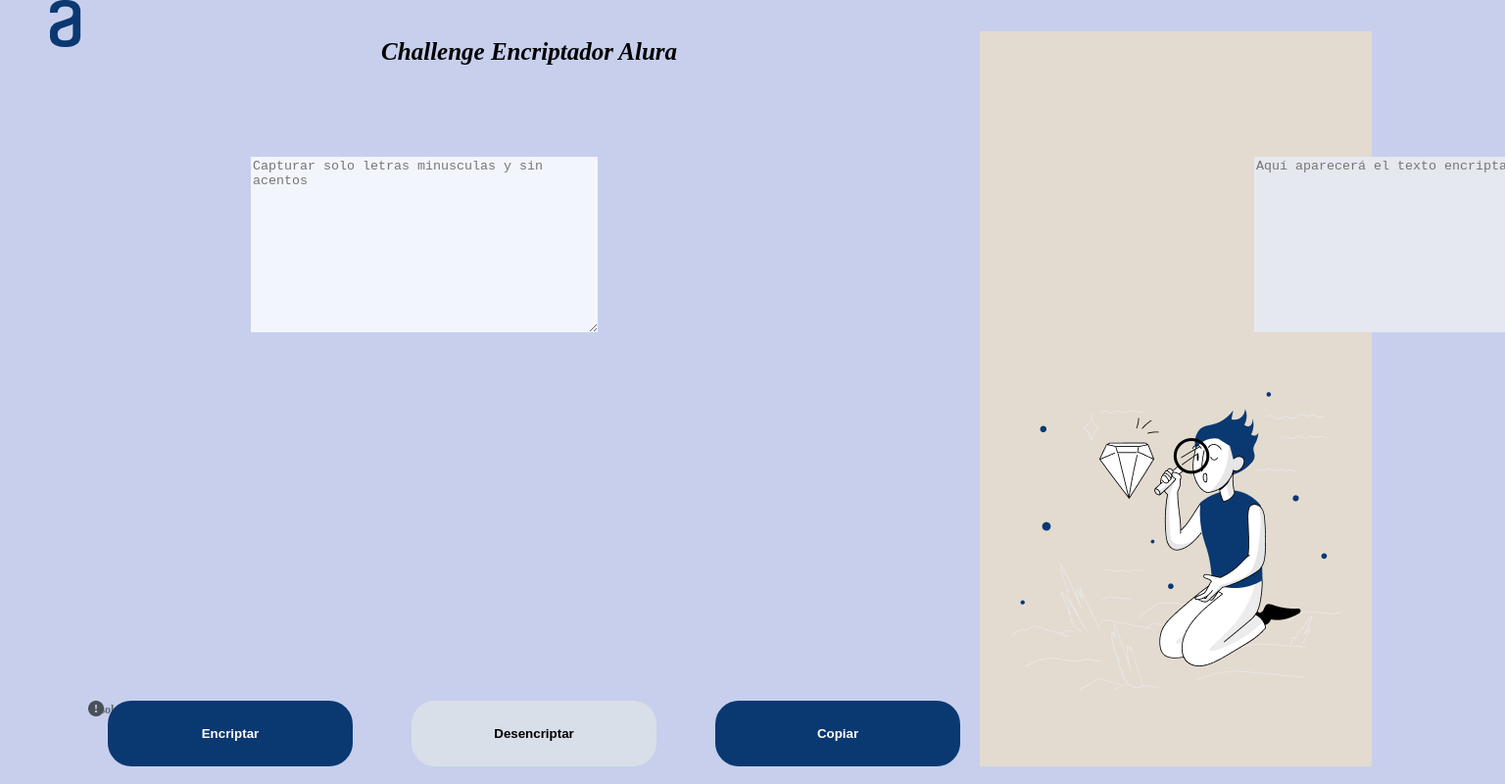
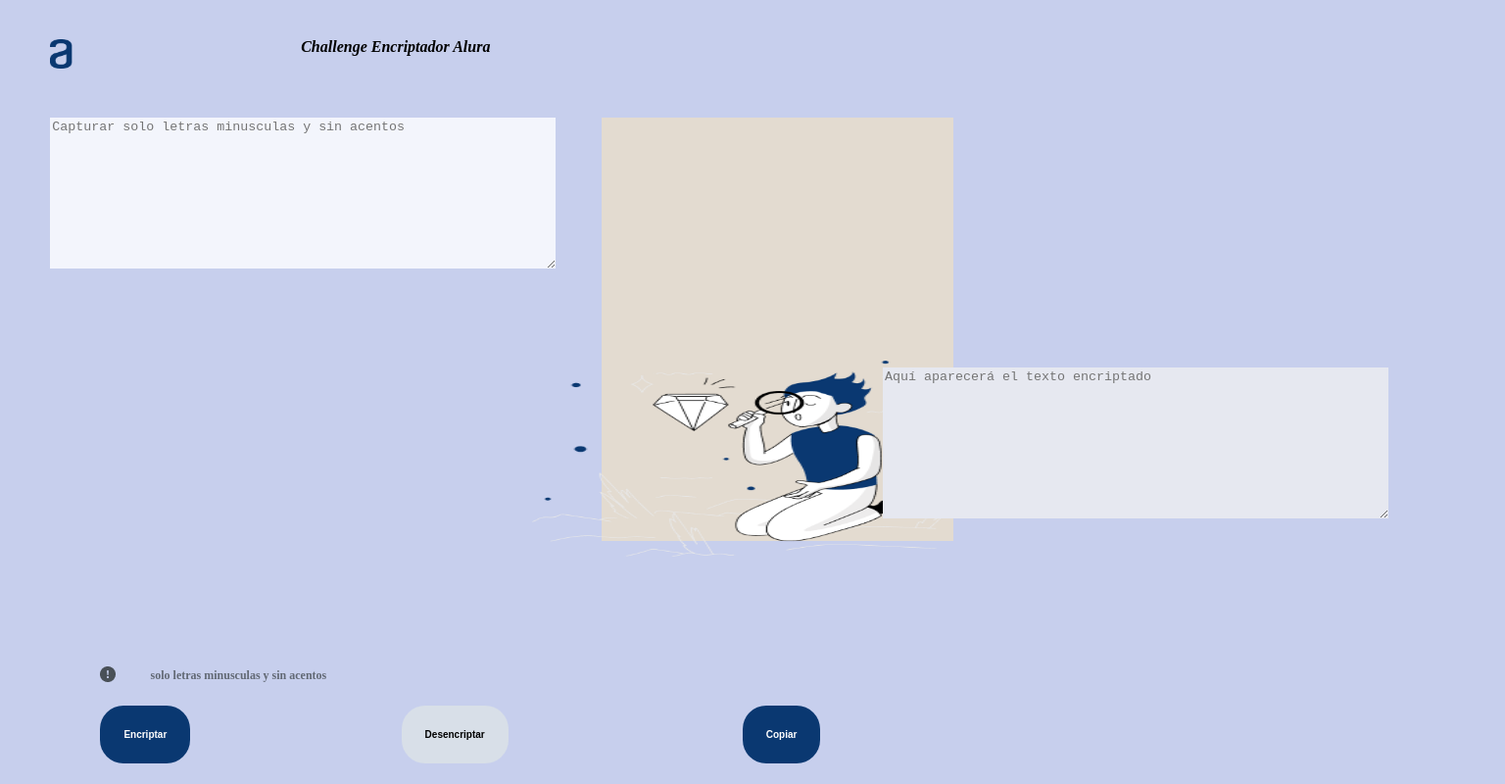
Before and after one commit to BennyIbarria/FrontEndEncriptadorAlura, a plain HTML site: page Encriptador.html in a window 1024 px wide. Shown: the top 800 px of the page at 98% size, 1536 px wide, since content can reach past the window. Drawn offline with Linux system fonts and the light colour scheme.

Commit message:
VersionII

```diff
--- a/stiloCss.css
+++ b/stiloCss.css
@@ -70,7 +70,7 @@
 }
 #mensaje2{
     position: absolute;
-    left:25%;
+    left:88%;
     top:20%;
     width: 300px;
     height: 175px;
@@ -194,12 +194,84 @@ footer{
         top: 5%;
     }
 }
-@media (min-width: 913px) and (max-width:1199px) {
+@media (min-width: 913px) and (max-width:1199px)
+{
+    .tituloPrincipal{
+        position:absolute;
+        font-size: 16px;
+        left:30%;
+        top: 5%;
+        text-align: center;
+    }
+    .imagena{
+        position: absolute;
+        top: 5%;;
+        left: 5%;
+        width: 23px;
+        height: 30px;
+    }.rectanguloMuñeco{
+        top:15%;
+        width: 35%;
+        height: 54%;
+        left: 60%;
+    }#imagenmuñeco{
+        top: 46%;
+        left: 53%;
+        width: 45%;
+        height: 25%;
+    }
     #mensaje2{
     position: absolute;
-    left: 125%;
+    left: 88%;
+    top: 45%;
+    width: 50%;
+    height: 150px;
+    margin-top: 15px;
+    }
+    #mensaje{
+        position: absolute;
+        top: 15%;
+        left: 5%;
+        width: 50%;
+        height: 150px;
+    }#msgminusculas{
+        top: 85%;
+        left: 15%;
+
+    }#signoExclamacion{
+        top: 85%;
+        left: 10%;
+    }
+    .botonCopiar{
+        width: min-content;
+        height: min-content;
+        top: 90%;
+        left: 74%;
+        font-size: 10px;
+    }
+    .botonDesencriptar{
+        width: min-content;
+        height: min-content;
+        top: 90%;
+        left: 40%;
+        font-size: 10px;
+
+    }
+    .botonEncriptar{
+        width: min-content;
+        height: min-content;
+        top: 90%;
+        left: 10%;
+        font-size: 10px;
+    }
+    .rodapie{
+        position: fixed;
+        top: 100%;
+
+
+    }
 }
-}
+
 @media (min-width: 768px) and (max-width:820px)
 {
     .tituloPrincipal{
```
